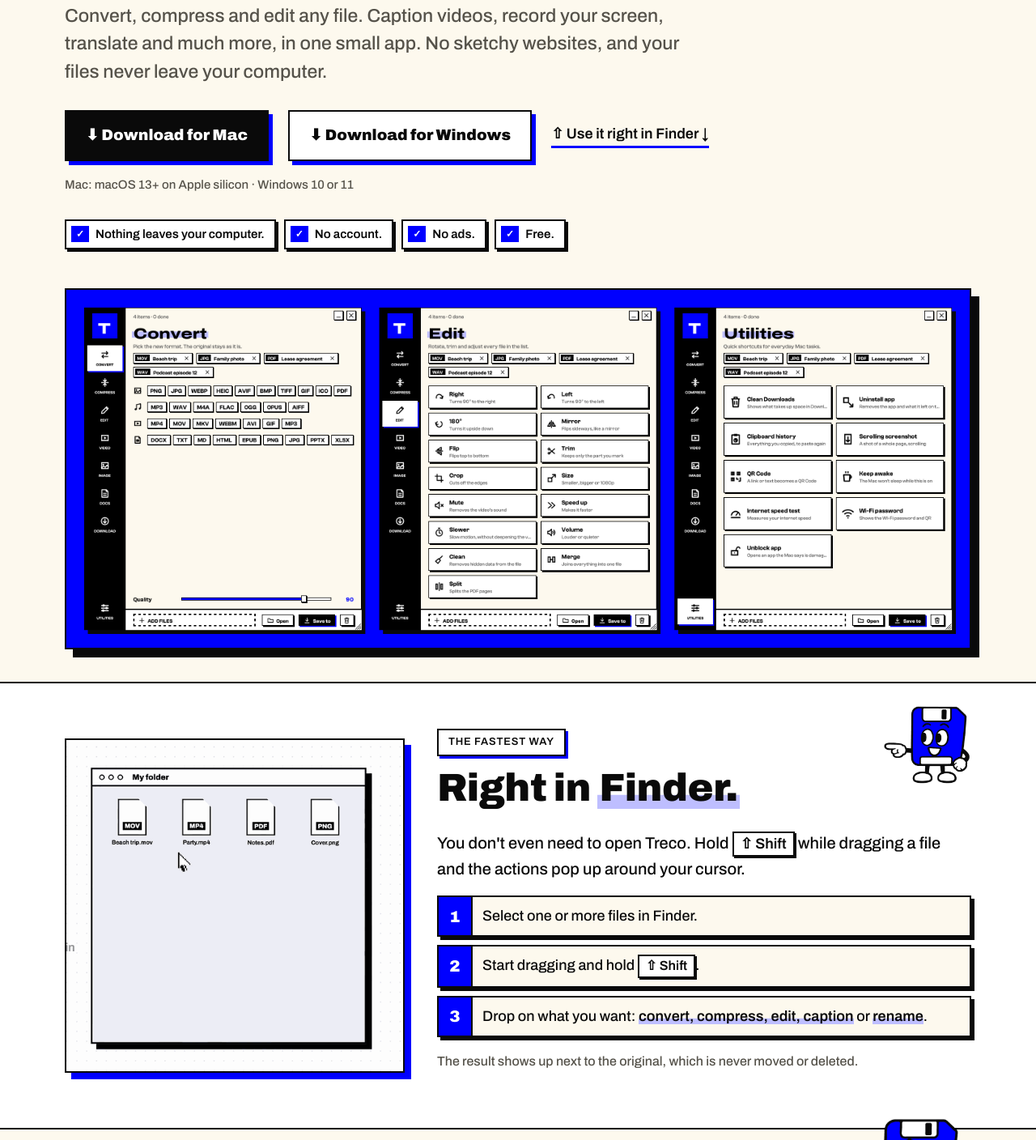
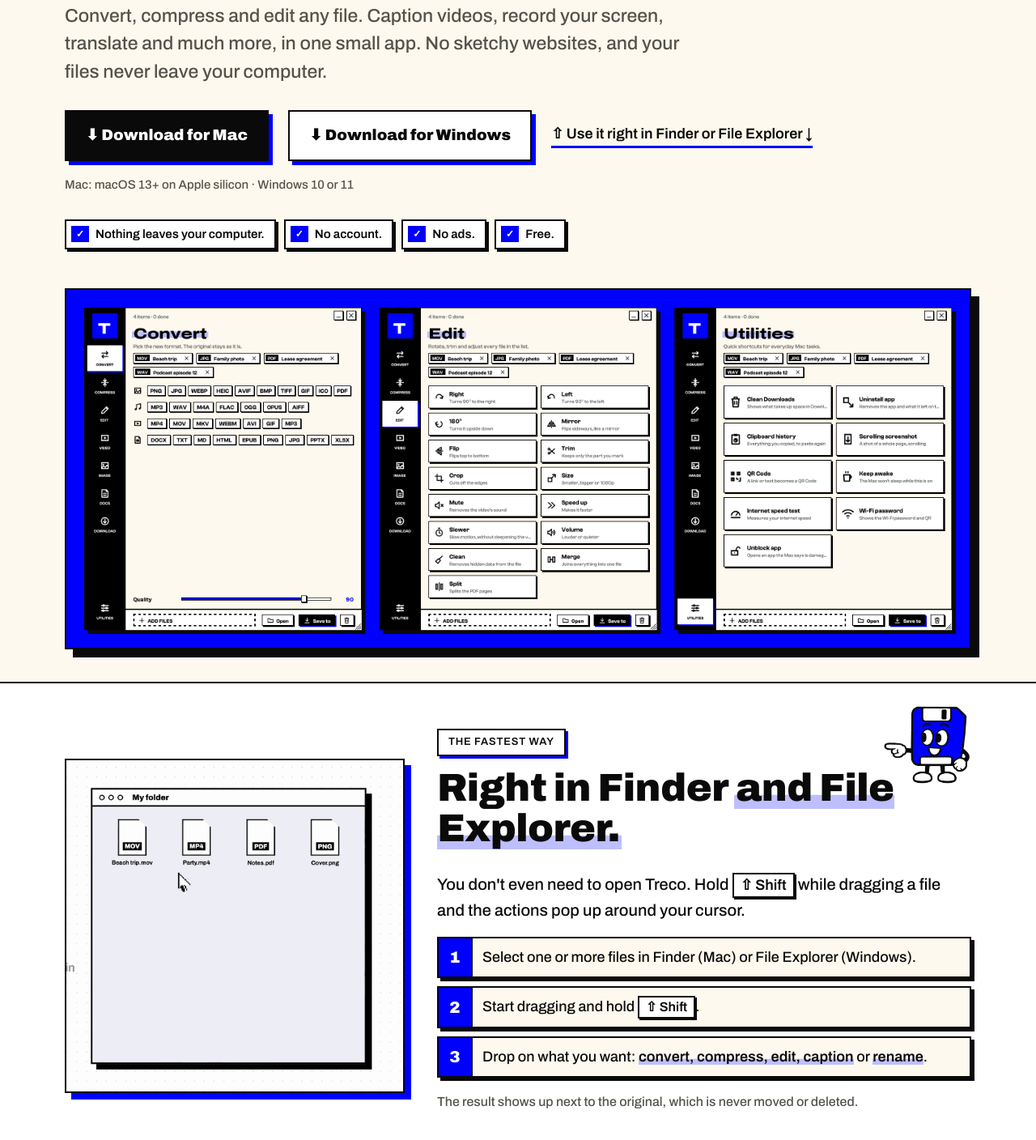
Before and after one commit to movemontes/treco, a plain HTML site: page docs/en/index.html in a window 1280 px wide. Shown: the part 283-1691 px from the top of the page at 81% size. Drawn offline with Linux system fonts and the light colour scheme; no server answers; a web font is replaced by a local one.

Commit message:
Site: Roda do Shift no Finder e no Explorador de Arquivos
Co-Authored-By: Claude Opus 5.5 <noreply@anthropic.com>

```diff
--- a/docs/en/index.html
+++ b/docs/en/index.html
@@ -44,7 +44,7 @@
     <div class="cta">
       <a class="btn" href="https://github.com/movemontes/treco/releases/latest/download/Treco-mac.dmg">⬇ Download for Mac</a>
       <a class="btn alt" href="https://github.com/movemontes/treco/releases/latest/download/Treco-windows-setup.exe">⬇ Download for Windows</a>
-      <a class="more" href="#wheel">⇧ Use it right in Finder ↓</a>
+      <a class="more" href="#wheel">⇧ Use it right in Finder or File Explorer ↓</a>
       <span class="meta" id="dl-meta" data-req="Mac: macOS 13+ on Apple silicon · Windows 10 or 11">Mac: macOS 13+ on Apple silicon · Windows 10 or 11</span>
     </div>
     <div class="pills"><span>Nothing leaves your computer.</span><span>No account.</span><span>No ads.</span><span>Free.</span></div>
@@ -53,14 +53,14 @@
 
   <section id="wheel" class="spot">
     <div class="wrap wheel">
-      <img src="../roda-shift-en.gif" width="560" height="550" alt="Shift wheel: hold Shift and drag a file in Finder" loading="lazy">
+      <img src="../roda-shift-en.gif" width="560" height="550" alt="Shift wheel: hold Shift and drag a file in Finder or File Explorer" loading="lazy">
       <div class="has-buddy">
         <img class="buddy point" src="../mascote/aponta-esquerda.png" width="360" height="360" alt="">
         <span class="tag">THE FASTEST WAY</span>
-        <h2>Right in <em>Finder.</em></h2>
+        <h2>Right in Finder <em>and File Explorer.</em></h2>
         <p>You don't even need to open Treco. Hold <kbd>⇧ Shift</kbd> while dragging a file and the actions pop up around your cursor.</p>
         <ol class="wsteps">
-          <li>Select one or more files in Finder.</li>
+          <li>Select one or more files in Finder (Mac) or File Explorer (Windows).</li>
           <li>Start dragging and hold <kbd>⇧ Shift</kbd>.</li>
           <li>Drop on what you want: <b>convert, compress, edit, caption</b> or <b>rename</b>.</li>
         </ol>
```
Also changed, not shown: docs/index.html (+4 -4 lines).
